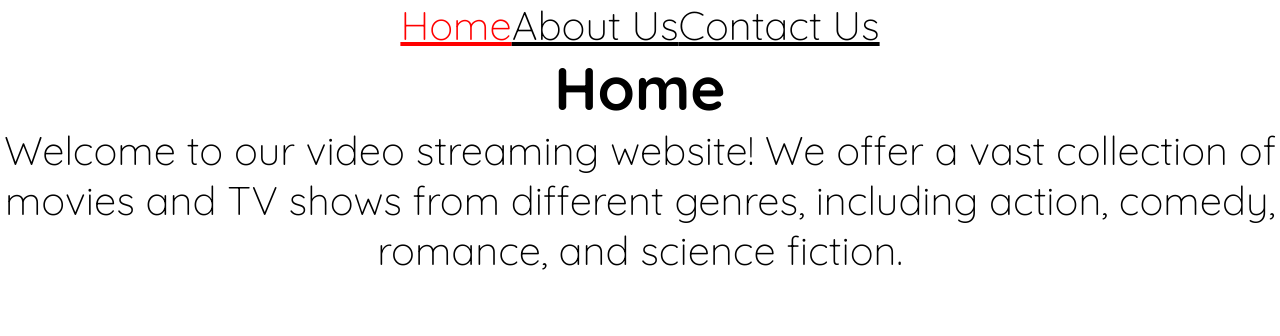
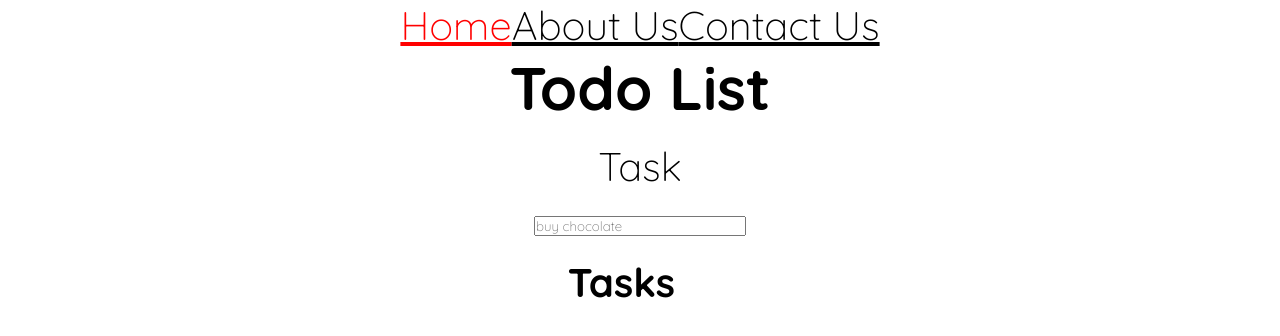
Before and after one commit to amigoscode/react, a React (Vite) app: page / in a window 1280 px wide. Shown: the top 336 px of the page. Built offline with nearby package versions, Linux system fonts and the light colour scheme.

Commit message:
chore: setup code

```diff
--- a/src/pages/HomePage.jsx
+++ b/src/pages/HomePage.jsx
@@ -1,11 +1,17 @@
 const HomePage = () => {
   return (
     <>
-      <h1>Home</h1>
-      <p>
-        Welcome to our video streaming website! We offer a vast collection of movies and TV shows from different genres,
-        including action, comedy, romance, and science fiction.
-      </p>
+      <h1>Todo List</h1>
+      <form>
+        <section style={{ marginTop: '1rem' }}>
+          <label htmlFor="todoTask">Task</label>
+          <br />
+          <input style={{ width: '13rem' }} type="text" id="todoTask" name="todo" placeholder="buy chocolate" />
+        </section>
+      </form>
+      <section style={{ marginTop: '1rem', width: '14rem' }}>
+        <strong>Tasks</strong>
+      </section>
     </>
   );
 };
```
